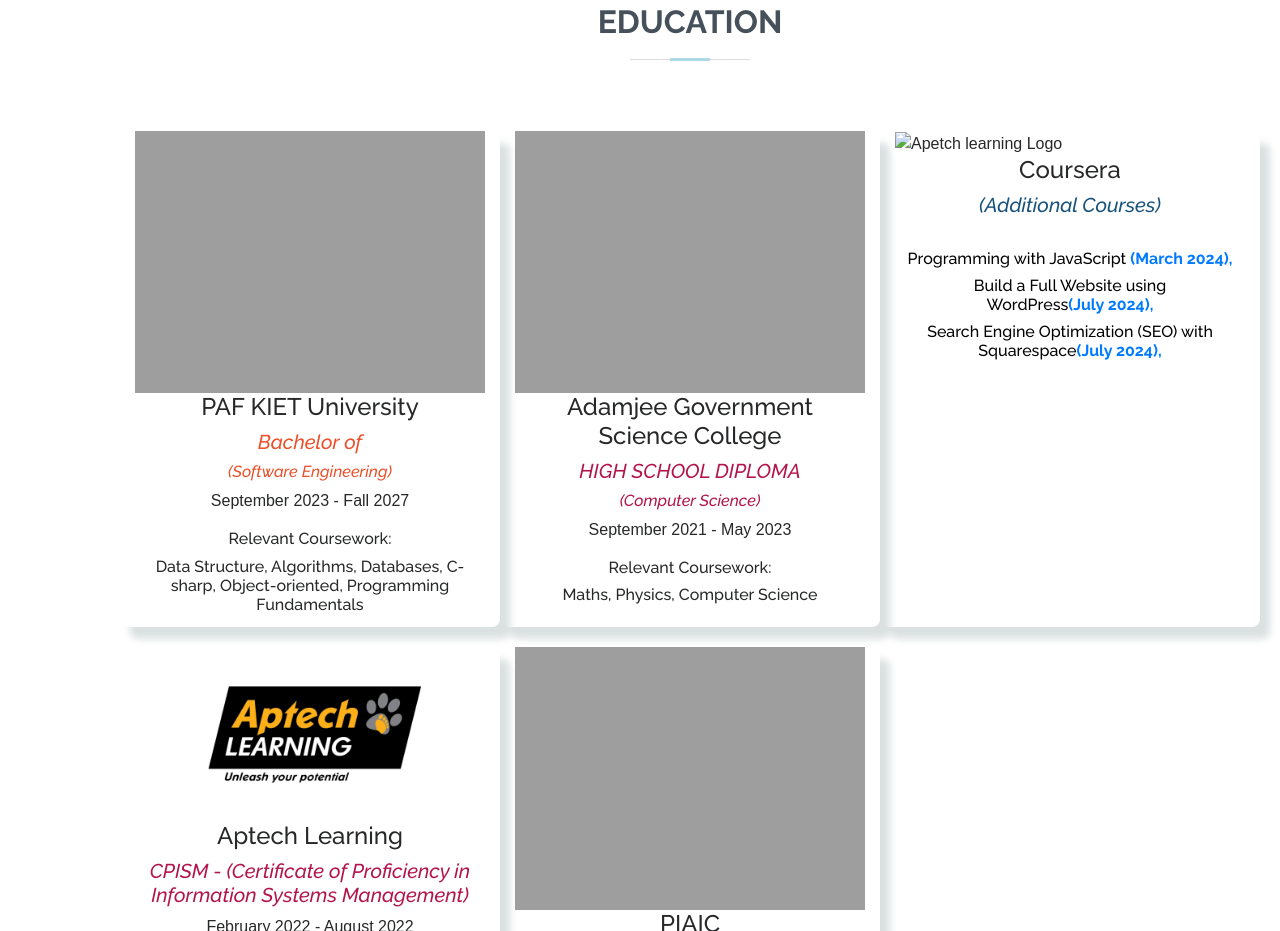
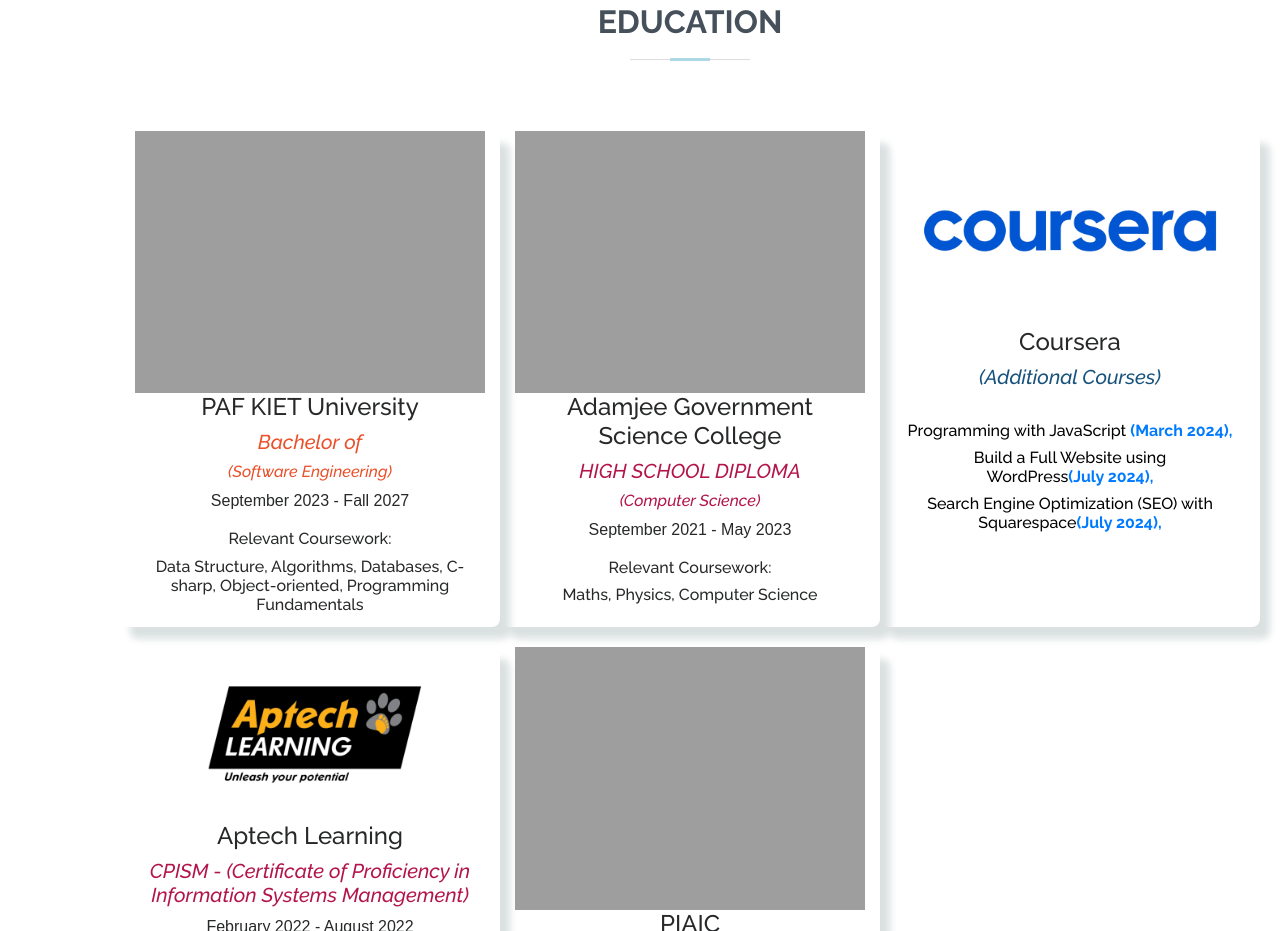
Before and after one commit to codebyafnan/Portfolio, a plain HTML site: page index.html in a window 1280 px wide. Shown: the part 1617-2548 px from the top of the page. Drawn offline with Linux system fonts and the light colour scheme; the site is published under a folder, as on GitHub Pages, so addresses that start at the root find nothing.

Commit message:
Update index.html

```diff
--- a/index.html
+++ b/index.html
@@ -214,7 +214,7 @@
 
                       <div id="edu"  class="col-md-4" data-aos="fade-up">
                         <div class="icon-box" style="padding:0px 0px;padding-bottom: 5px;border-radius: 0.5rem;">
-                            <img src="/assets/img/Coursera logo.png" class="img-fluid" alt="Apetch learning Logo">
+                            <img src="assets/img/Coursera logo.png" class="img-fluid" alt="Coursera Logo">
                             <h4 style="text-align:center;padding: 0px 10px;">Coursera</h4>
                             <h5 style="text-align:center;padding: 0px 10px;">
                                 <a style="color:#034371eb">
```
